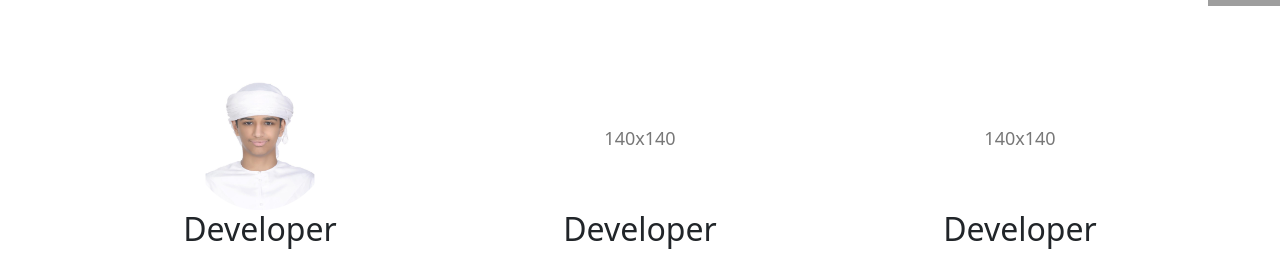
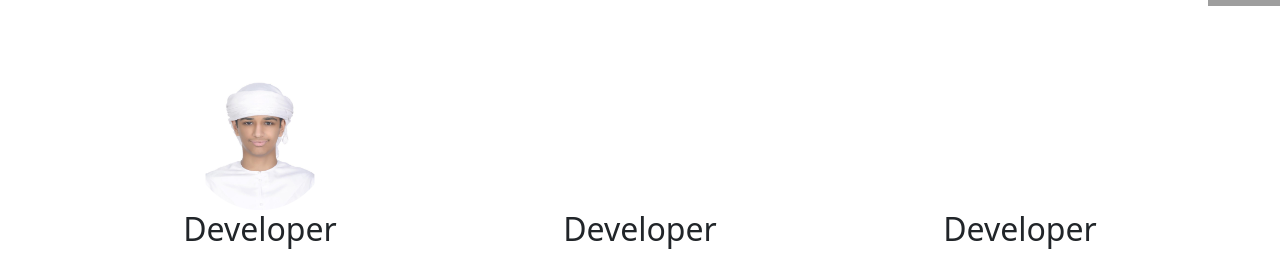
Before and after one commit to 7md2007/ISMA, a plain HTML site: page index.html in a window 1280 px wide. Shown: the part 689-942 px from the top of the page. Drawn offline with Linux system fonts and the light colour scheme; grey boxes are pictures that could not be loaded.

Commit message:
Update index.html

```diff
--- a/index.html
+++ b/index.html
@@ -197,7 +197,7 @@
         <!--<p><a class="btn btn-secondary" href="#">View details &raquo;</a></p>-->
       </div><!-- /.col-lg-4 -->
       <div class="col-lg-4">
-        <svg class="bd-placeholder-img rounded-circle" width="140" height="140" xmlns="http://www.w3.org/2000/svg" role="img" aria-label="Placeholder: 140x140" preserveAspectRatio="xMidYMid slice" focusable="false"><title>Placeholder</title><rect width="100%" height="100%" fill="#fff"/><text x="50%" y="50%" fill="#777" dy=".3em">140x140</text>
+        <svg class="bd-placeholder-img rounded-circle" width="140" height="140" xmlns="http://www.w3.org/2000/svg" role="img" aria-label="Placeholder: 140x140" preserveAspectRatio="xMidYMid slice" focusable="false"><title>Placeholder</title><rect width="100%" height="100%" fill="#fff"/><text x="50%" y="50%" fill="#777" dy=".3em"></text>
           <image href="" height="100%" width="100%" /></svg>
         </svg>
 
@@ -206,7 +206,7 @@
         <!--<p><a class="btn btn-secondary" href="#">View details &raquo;</a></p>-->
       </div><!-- /.col-lg-4 -->
       <div class="col-lg-4">
-        <svg class="bd-placeholder-img rounded-circle" width="140" height="140" xmlns="http://www.w3.org/2000/svg" role="img" aria-label="Placeholder: 140x140" preserveAspectRatio="xMidYMid slice" focusable="false"><title>Placeholder</title><rect width="100%" height="100%" fill="#fff"/><text x="50%" y="50%" fill="#777" dy=".3em">140x140</text>
+        <svg class="bd-placeholder-img rounded-circle" width="140" height="140" xmlns="http://www.w3.org/2000/svg" role="img" aria-label="Placeholder: 140x140" preserveAspectRatio="xMidYMid slice" focusable="false"><title>Placeholder</title><rect width="100%" height="100%" fill="#fff"/><text x="50%" y="50%" fill="#777" dy=".3em"></text>
           <image href="" height="100%" width="100%" />
         </svg>
 
```
